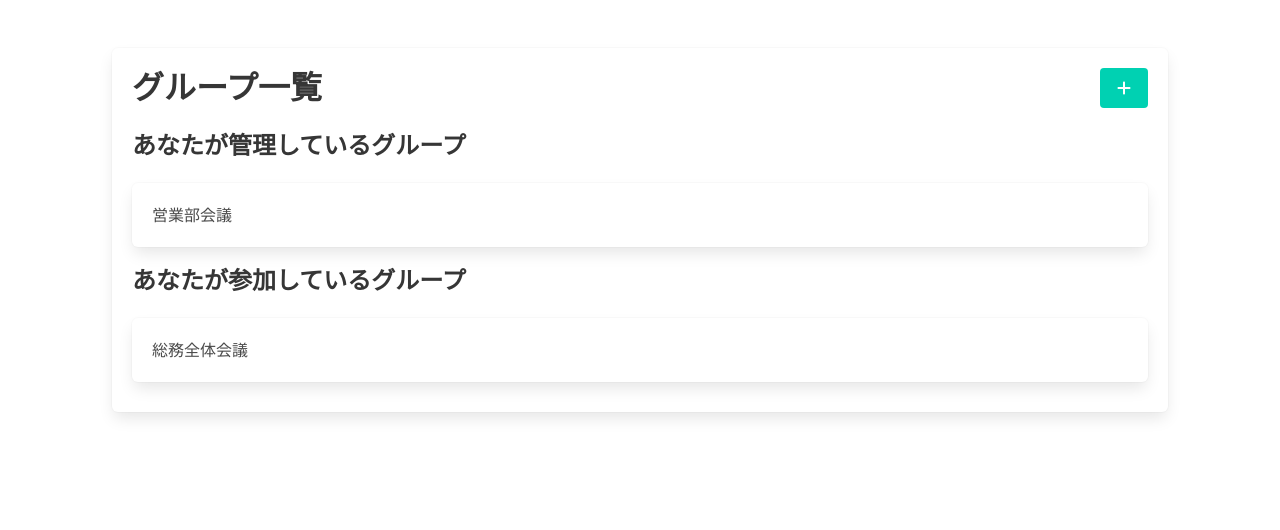
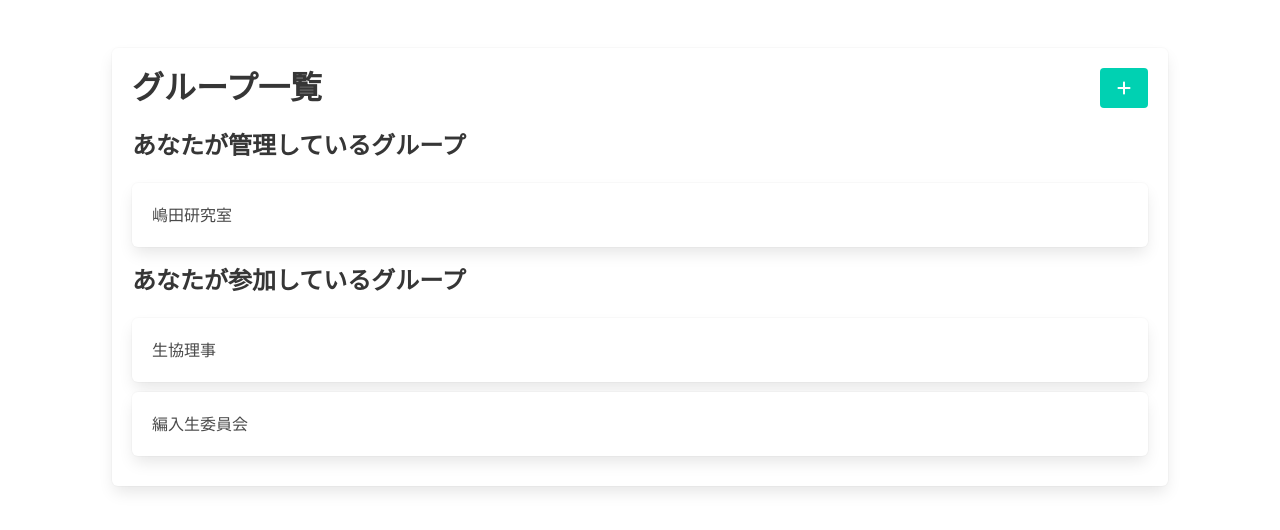
Before and after one commit to naka520/honnaka_burakio_front, a React (Create React App) app: page /GroupList in a window 1280 px wide. Shown: the top 530 px of the page. Built offline with nearby package versions, Linux system fonts and the light colour scheme; the HTML template or start-up script is replaced by a standard one.

Commit message:
[modify]モックを変更

```diff
--- a/src/components/GroupList.tsx
+++ b/src/components/GroupList.tsx
@@ -11,8 +11,9 @@ interface GroupItem {
 
 // モックデータ
 const mockData: GroupItem[] = [
-  { id: 1, name: "営業部会議", type: "managed" },
-  { id: 2, name: "総務全体会議", type: "joined" },
+  { id: 1, name: "嶋田研究室", type: "managed" },
+  { id: 2, name: "生協理事", type: "joined" },
+  { id: 3, name: "編入生委員会", type: "joined" },
 ];
 
 const GroupList: React.FC = () => {
```
